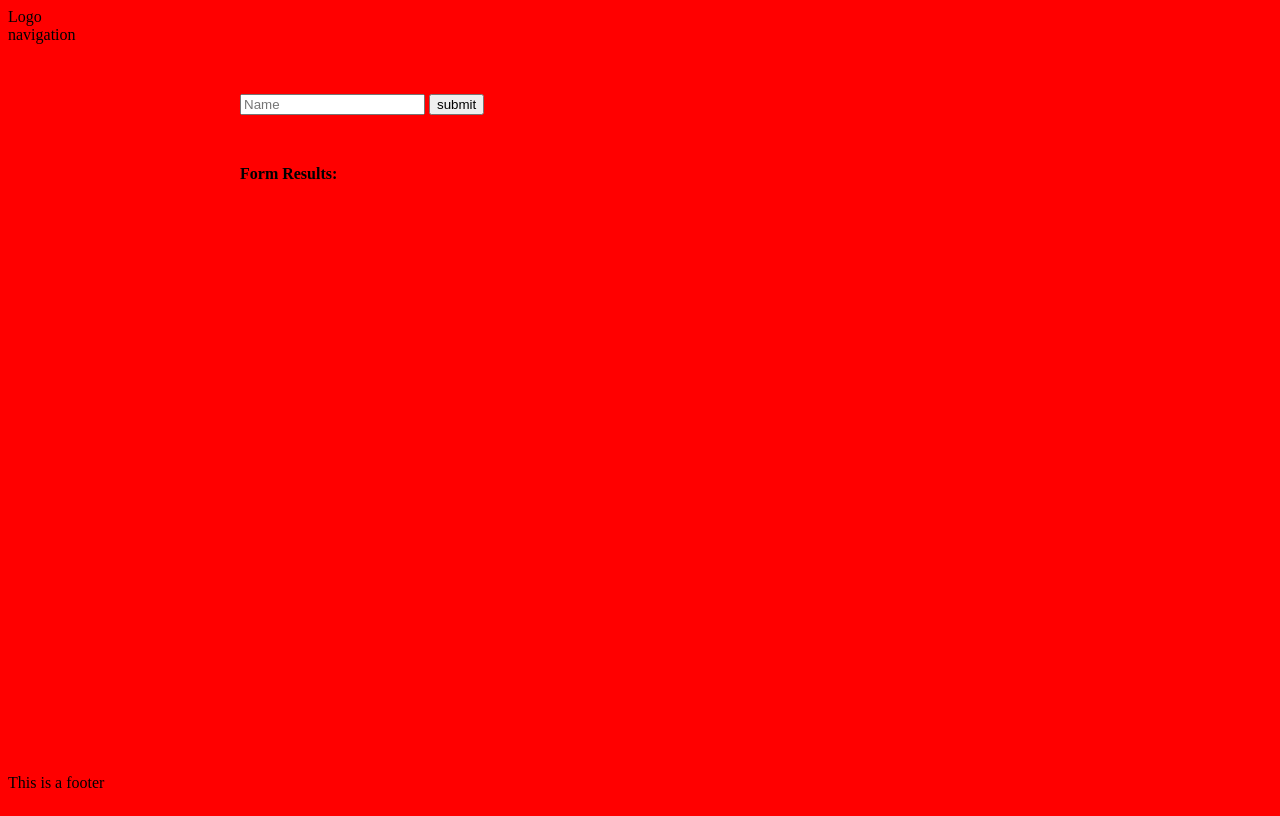
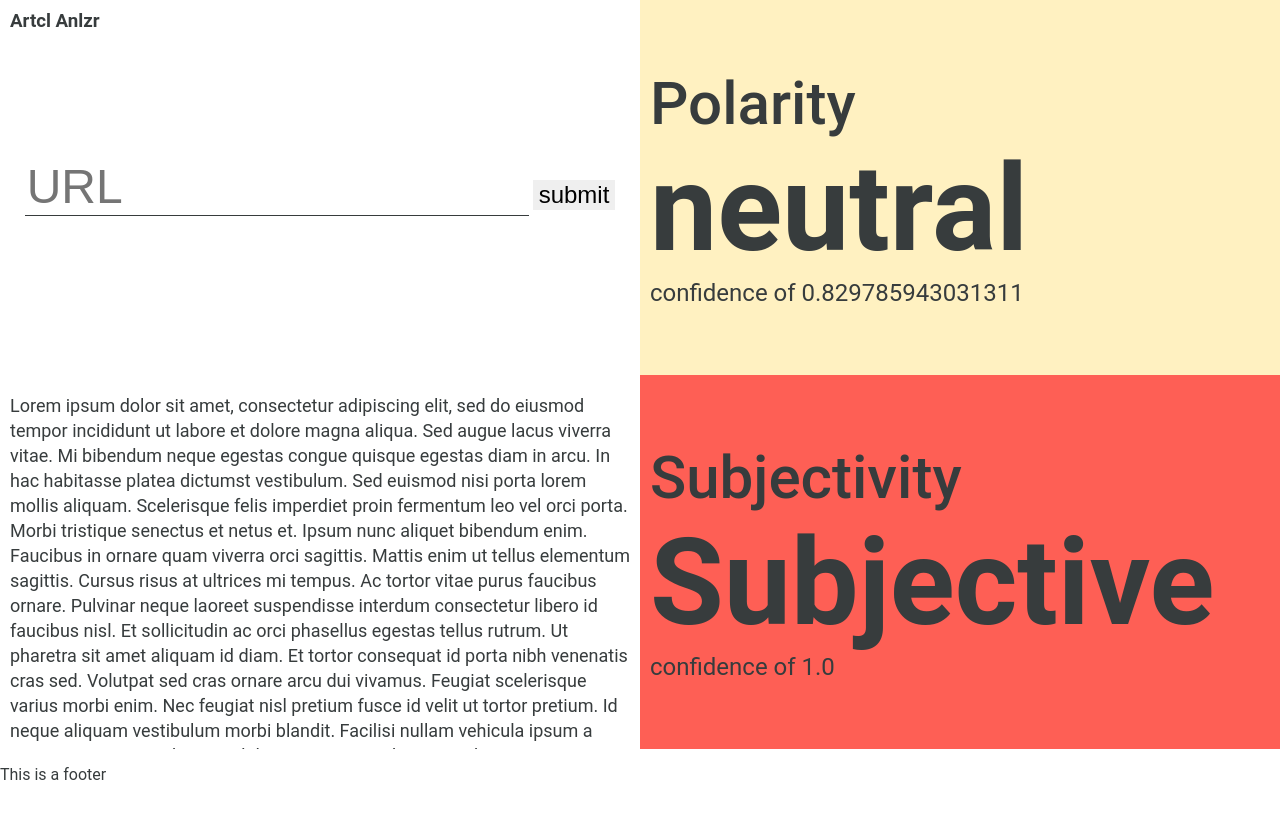
Before and after one commit to jwilld/nlp-webpack-app, a website built with webpack: page src/client/views/index.html in a window 1280 px wide. Built offline with nearby package versions, Linux system fonts and the light colour scheme.

Commit message:
add layout from Figma

```diff
--- a/src/client/js/formHandler.js
+++ b/src/client/js/formHandler.js
@@ -3,7 +3,7 @@ function handleSubmit(event) {
   event.preventDefault();
 
 //   check what text was put into the form field
-  let formText = document.getElementById("name").value;
+  let formText = document.getElementById("url").value;
   checkForName(formText);
 
   console.log("::: Form Submitted :::");
--- a/src/client/styles/base.scss
+++ b/src/client/styles/base.scss
@@ -1,15 +1,91 @@
-body {
-    background-color: red;
+$text-color: #373C3D;
+$response-color-one: #FE5F55;
+$response-color-two: #FFF1C1;
+
+@mixin center-section{
     display: flex;
     flex-direction: column;
-    min-height: 100vh;
+    align-items: flex-start;
+    justify-content: space-evenly;
+    padding: 10px;
+}
+
+body {
+    font-family: 'Roboto', sans-serif;
+    color: $text-color;
+    margin: 0;
+    height: 100vh;
+    display: grid;
+    grid-template-columns: repeat(2,1fr);
+    grid-template-rows: repeat(2,1fr);
+
+    h1,h2,h3,h4,h5,h6{
+        margin: 0;
+    }
+
+    h2{
+        font-size: 60px;
+        font-weight: 500;
+    }
+    h1{
+        font-size: 120px;
+    }
+}
+
+.site-header{
+    grid-row: 1;
+    grid-column: 1;
+    padding: 10px;
 }
 
 main {
-    flex: 2;
+    height: 100%; width: 100%;
+    grid-row: 1/3;
+    grid-column: 1/3;
+    // border: 2px solid green;
+    display: grid;
+    grid-template-rows: repeat(2,1fr);
+    grid-template-columns: repeat(2,1fr);
+    .form-section{
+        padding: 10px;
+        grid-row: 1;
+        grid-column: 1;
+        align-self: center;
+        display: flex;
+        justify-content: center;
+        .url-input{
+            font-size: 48px;
+            font-weight: 300;
+            border: none;
+            border-bottom: 1px solid $text-color;
+            width: 500px;
+        }
+        .submit-button{
+            font-size: 24px;
+            border: none;
+        }
+    }
+    .text-section{
+        grid-row:2;
+        grid-column: 1;
+        overflow: scroll;
+        line-height: 25px;
+        font-size: 18px;
+        padding: 0 10px 0 10px;
+    }
+    .polarity-section{
+        grid-row:1; grid-column: 2;
+        background-color: $response-color-two;
+        @include center-section;
+
+    }
+    .subjective-section{
+        grid-row: 2;
+        grid-column: 2;
+        background-color: $response-color-one;
+        @include center-section;
+    }
+    .confidence{
+        font-size: 24px;
+    }
 }
-
-section {
-    max-width: 800px;
-    margin: 50px auto;
-}
--- a/src/client/views/index.html
+++ b/src/client/views/index.html
@@ -1,5 +1,6 @@
 <!DOCTYPE html>
 <html lang="en" dir="ltr">
+
 <head>
     <meta charset="utf-8">
     <title>Test</title>
@@ -7,26 +8,60 @@
 
 <body>
 
-        <header>
+    <header class='site-header'>
         <div class="">
-                Logo
-            </div>
-            <div class="">
-                navigation
+            <h3>Artcl Anlzr</h3>
         </div>
     </header>
 
     <main>
-            <section>
-                <form class="" onsubmit="return handleSubmit(event)">
-                    <input id="name" type="text" name="input" value="" onblur="onBlur()" placeholder="Name">
-                    <input type="submit" name="" value="submit" onclick="return handleSubmit(event)" onsubmit="return handleSubmit(event)">
+        <section class='form-section'>
+            <form class="url-form" onsubmit="return handleSubmit(event)">
+                <input class='url-input' id="url" type="text" name="input" value="" onblur="onBlur()"
+                    placeholder="URL">
+                <input class='submit-button' type="submit" name="" value="submit" onclick="return handleSubmit(event)"
+                    onsubmit="return handleSubmit(event)">
             </form>
-            <section>
+        </section>
+        <section class='text-section'>
+            <p>Lorem ipsum dolor sit amet, consectetur adipiscing elit, sed do eiusmod tempor incididunt ut labore et
+                dolore magna aliqua. Sed augue lacus viverra vitae. Mi bibendum neque egestas congue quisque egestas
+                diam in arcu. In hac habitasse platea dictumst vestibulum. Sed euismod nisi porta lorem mollis aliquam.
+                Scelerisque felis imperdiet proin fermentum leo vel orci porta. Morbi tristique senectus et netus et.
+                Ipsum nunc aliquet bibendum enim. Faucibus in ornare quam viverra orci sagittis. Mattis enim ut tellus
+                elementum sagittis. Cursus risus at ultrices mi tempus. Ac tortor vitae purus faucibus ornare. Pulvinar
+                neque laoreet suspendisse interdum consectetur libero id faucibus nisl. Et sollicitudin ac orci
+                phasellus egestas tellus rutrum. Ut pharetra sit amet aliquam id diam.
 
-            <section>
-                <strong>Form Results:</strong>
-                <div id="results"></div>
+                Et tortor consequat id porta nibh venenatis cras sed. Volutpat sed cras ornare arcu dui vivamus. Feugiat
+                scelerisque varius morbi enim. Nec feugiat nisl pretium fusce id velit ut tortor pretium. Id neque
+                aliquam vestibulum morbi blandit. Facilisi nullam vehicula ipsum a arcu. Urna porttitor rhoncus dolor
+                purus. Etiam dignissim diam quis enim lobortis. Amet mauris commodo quis imperdiet. Blandit massa enim
+                nec dui. Gravida rutrum quisque non tellus orci ac. Elementum nibh tellus molestie nunc.
+
+                Pharetra magna ac placerat vestibulum lectus mauris. Sit amet nisl purus in mollis. Rhoncus dolor purus
+                non enim praesent elementum facilisis leo vel. Mauris augue neque gravida in. Lacinia quis vel eros
+                donec. Arcu non sodales neque sodales ut etiam sit. Consectetur adipiscing elit pellentesque habitant
+                morbi tristique senectus et netus. Aliquam purus sit amet luctus venenatis. Pretium fusce id velit ut
+                tortor pretium viverra suspendisse potenti. In nisl nisi scelerisque eu ultrices vitae auctor eu. Et
+                ligula ullamcorper malesuada proin libero nunc consequat interdum. Nunc mi ipsum faucibus vitae aliquet
+                nec ullamcorper sit amet. Netus et malesuada fames ac turpis egestas integer.</p>
+        </section>
+
+        <section class='polarity-section'>
+            <div id="results">
+                <h2>Polarity</h2>
+                <h1>neutral</h1>
+                <span class='confidence'>confidence of 0.829785943031311</span>
+            </div>
+        </section>
+
+        <section class='subjective-section'>
+            <div id="results">
+                <h2>Subjectivity</h2>
+                <h1>Subjective</h1>
+                <span class='confidence'>confidence of 1.0</span>
+            </div>
         </section>
     </main>
 
@@ -35,4 +70,5 @@
     </footer>
 
 </body>
+
 </html>
```
Lines whose indentation alone changed are shown as unchanged.
